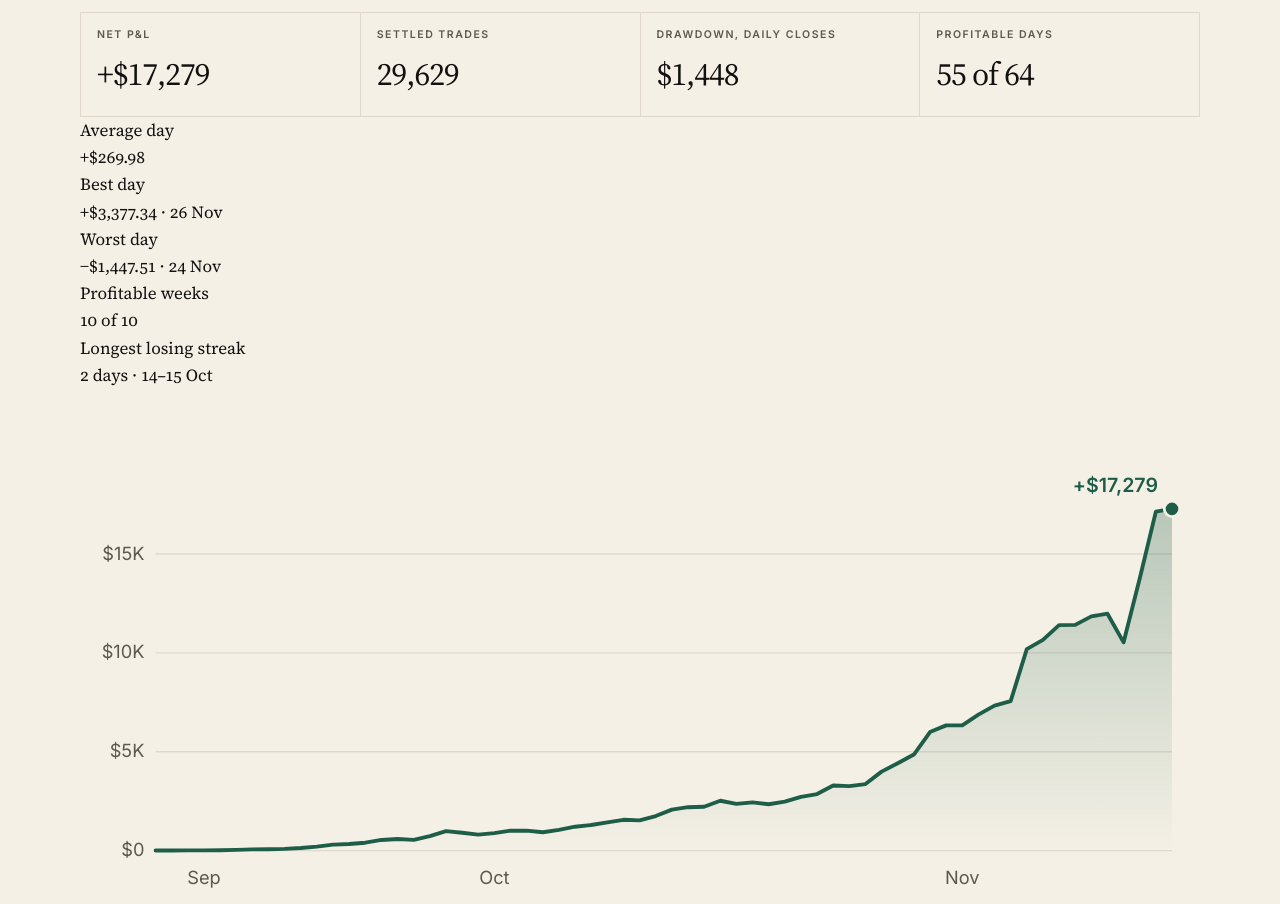
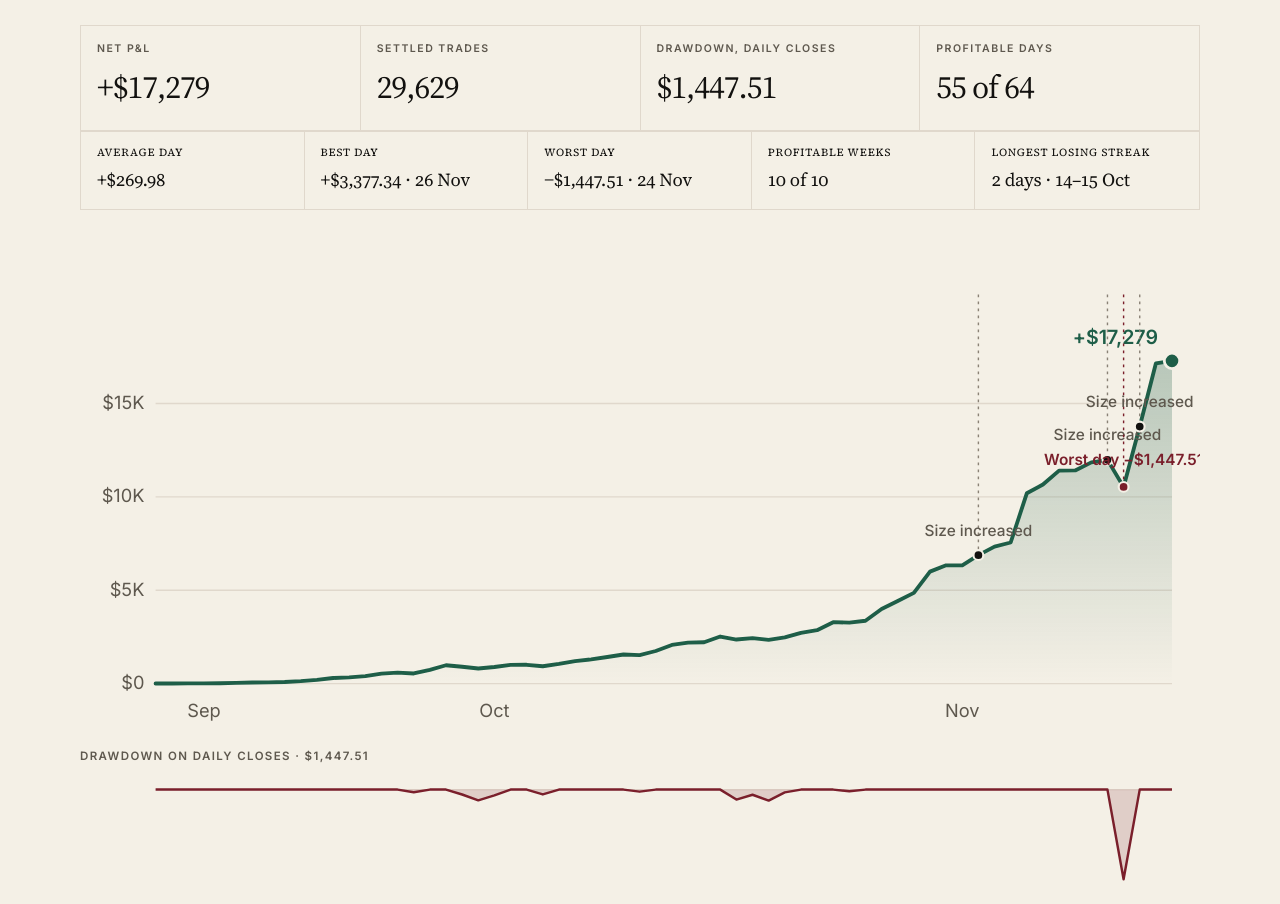
Before and after one commit to JakeLiuMe/JakeLiuMe.github.io, a plain HTML site: page index.html in a window 1280 px wide. Shown: the part 2079-2983 px from the top of the page. Drawn offline with Linux system fonts and the light colour scheme.

Commit message:
Move updated CSS/JS into assets

```diff
--- a/assets/site.css
+++ b/assets/site.css
@@ -846,6 +846,31 @@ sup.fn a {
   color: var(--cream);
   border-color: var(--ink);
 }
+
+.desk {
+  display: grid;
+  grid-template-columns: repeat(5, 1fr);
+  gap: 0;
+  margin: 0 0 1.25rem;
+  border: 1px solid var(--line);
+}
+.desk div { padding: 0.8rem 1rem 0.9rem; border-right: 1px solid var(--line); }
+.desk div:last-child { border-right: 0; }
+.desk dt {
+  font-size: 0.68rem;
+  letter-spacing: 0.08em;
+  text-transform: uppercase;
+  color: var(--mute);
+  margin: 0 0 0.2rem;
+}
+.desk dd {
+  margin: 0;
+  font-family: "Source Serif 4", "Source Serif Pro", serif;
+  font-size: 1.15rem;
+  letter-spacing: -0.01em;
+}
+.performance .section__title { margin-bottom: 0.85rem; }
+
 .chart-note {
   margin-top: 0.85rem;
   max-width: 42rem;
@@ -866,6 +891,7 @@ sup.fn a {
   color: var(--muted);
 }
 .chart { width: 100%; touch-action: pan-y; }
+.chart[data-equity] { touch-action: none; }
 .chart:focus-visible { outline: 2px solid var(--oxblood); outline-offset: 3px; }
 .chart svg { display: block; width: 100%; height: auto; }
 .chart--under { margin-top: 0.15rem; }
@@ -918,6 +944,10 @@ sup.fn a {
 .perf-table .is-up { color: #1E5E48; }
 @media (max-width: 640px) {
   .perf-head { flex-direction: column; align-items: flex-start; }
+  .desk { grid-template-columns: 1fr 1fr; }
+  .desk div { border-bottom: 1px solid var(--line); }
+  .desk div:nth-child(2n) { border-right: 0; }
+
   .strip { grid-template-columns: 1fr 1fr; }
 }
 .diagram { margin-top: 2.5rem; }
--- a/assets/site.js
+++ b/assets/site.js
@@ -173,11 +173,11 @@
     root.querySelector("[data-strip]").replaceChildren(
       stat("Net P&L", money(net)),
       stat("Settled trades", trades.toLocaleString("en-US")),
-      stat("Drawdown, daily closes", plainMoney(maxDd)),
+      stat("Drawdown, daily closes", moneyExact(maxDd).replace(/^\+/, "")),
       stat("Profitable days", upDays + " of " + series.length),
     );
     const underLabel = root.querySelector("[data-under-label]");
-    if (underLabel) underLabel.textContent = "Drawdown on daily closes · " + plainMoney(maxDd);
+    if (underLabel) underLabel.textContent = "Drawdown on daily closes · " + moneyExact(maxDd).replace(/^\+/, "");
     const frame = frameOf(points);
     const equityHost = root.querySelector("[data-equity]");
     const tip = root.querySelector("[data-tip]");
@@ -186,7 +186,7 @@
     root.querySelector("[data-weekly]").replaceChildren(weeklySvg(weeks, frame, tip, root));
     bindCrosshair(equityHost, points, frame, tip, root);
     const fullNet = withEquity(full)[full.length - 1].cum;
-    equityHost.setAttribute("aria-label", "Cumulative net P&L " + money(net) + " from " + pretty(points[0].date) + " to " + pretty(points[points.length - 1].date) + ". Drawdown on daily closes " + plainMoney(maxDd) + ". Full-window trade-level drawdown " + plainMoney(2462) + ". Full-window net " + money(fullNet) + ".");
+    equityHost.setAttribute("aria-label", "Cumulative net P&L " + money(net) + " from " + pretty(points[0].date) + " to " + pretty(points[points.length - 1].date) + ". Drawdown on daily closes " + moneyExact(maxDd).replace(/^\+/, "") + ". Full-window trade-level drawdown " + moneyExact(TRADE_DD).replace(/^\+/, "") + ". Full-window net " + money(fullNet) + ".");
     armDraw(root.querySelector("[data-equity] svg"));
   }
 
@@ -200,6 +200,13 @@
     return wrap;
   }
 
+  const TRADE_DD = 2462.07;
+  const MARKS = [
+    { date: "2026-11-15", label: "Size increased", kind: "size" },
+    { date: "2026-11-23", label: "Size increased", kind: "size" },
+    { date: "2026-11-24", label: "Worst day −$1,447.51", kind: "dip" },
+    { date: "2026-11-25", label: "Size increased", kind: "size" }
+  ];
   const NS = "http://www.w3.org/2000/svg";
   let gradSeq = 0;
 
@@ -207,7 +214,7 @@
     const compact = window.matchMedia("(max-width: 700px)").matches;
     const width = compact ? 480 : 800;
     const height = compact ? 300 : 360;
-    const pad = compact ? { l: 64, r: 14, t: 42, b: 40 } : { l: 54, r: 20, t: 36, b: 36 };
+    const pad = compact ? { l: 64, r: 14, t: 56, b: 40 } : { l: 54, r: 20, t: 52, b: 36 };
     const font = compact ? 18 : 13;
     const hi = Math.max(...points.map((p) => p.cum), 0);
     const lo = Math.min(0, ...points.map((p) => p.cum));
@@ -275,6 +282,19 @@
     const endLabel = el("text", { x: lx - 10, y: Math.max(frame.font + 4, ly - 12), "text-anchor": "end", fill: "#1E5E48", "font-family": "Inter, sans-serif", "font-size": frame.font + 1, "font-weight": "600" });
     endLabel.textContent = money(last.cum);
     svg.append(endLabel);
+    const byDate = new Map(points.map((point) => [point.date, point]));
+    MARKS.forEach((mark) => {
+      const point = byDate.get(mark.date);
+      if (!point) return;
+      const mx = xOf(point.date);
+      const my = yOf(point.cum);
+      const dip = mark.kind === "dip";
+      svg.append(el("line", { x1: mx, x2: mx, y1: pad.t - 6, y2: my, stroke: dip ? "#7A1F2B" : "#8A8276", "stroke-dasharray": "2 3", "stroke-width": "1", "pointer-events": "none" }));
+      svg.append(el("circle", { cx: mx, cy: my, r: "3.5", fill: dip ? "#7A1F2B" : "#12110F", stroke: "#F4F0E6", "stroke-width": "1.5", "pointer-events": "none" }));
+      const lab = el("text", { x: mx, y: Math.max(frame.font + 2, my - (dip ? 16 : 14)), "text-anchor": "middle", fill: dip ? "#7A1F2B" : "#5E584E", "font-family": "Inter, sans-serif", "font-size": Math.max(9, frame.font - 2), "font-weight": dip ? "600" : "500" });
+      lab.textContent = mark.label;
+      svg.append(lab);
+    });
     svg.dataset.maxDd = String(maxDd);
     const hair = el("line", { class: "crosshair", x1: 0, x2: 0, y1: pad.t, y2: height - pad.b, stroke: "#5E584E", "stroke-dasharray": "3 3", visibility: "hidden" });
     const dot = el("circle", { class: "crossdot", r: "4.5", fill: "#F4F0E6", stroke: "#1E5E48", "stroke-width": "2", visibility: "hidden" });
@@ -326,6 +346,21 @@
       rect.addEventListener("pointerleave", () => { tip.hidden = true; });
       rect.addEventListener("blur", () => { tip.hidden = true; });
       svg.append(rect);
+      const value = el("text", {
+        x: x + weekWidth / 2,
+        y: week.net_pnl_usd >= 0 ? y - 5 : y + h + 11,
+        "text-anchor": "middle",
+        fill: week.net_pnl_usd < 0 ? "#7A1F2B" : "#1E5E48",
+        "font-family": "Inter, sans-serif",
+        "font-size": frame.font > 16 ? 11 : 10,
+        "font-weight": "600",
+      });
+      const abs = Math.abs(week.net_pnl_usd);
+      const short = abs >= 1000
+        ? (week.net_pnl_usd < 0 ? "−" : "+") + "$" + (abs / 1000).toFixed(abs >= 10000 ? 1 : 1) + "K"
+        : (week.net_pnl_usd < 0 ? "−" : "+") + "$" + Math.round(abs);
+      value.textContent = short;
+      svg.append(value);
     }
     return svg;
   }
@@ -362,11 +397,20 @@
       const text = pretty(point.date) + "\nDaily " + moneyExact(point.net_pnl_usd) + "\nCumulative " + moneyExact(point.cum);
       placeTip(tip, root, svg, text, (x / frame.width) * box.width, (y / frame.height) * box.height);
     };
+    host.style.touchAction = "none";
     host.addEventListener("pointermove", (event) => {
-      if (event.pointerType === "touch") return;
       show(event.clientX);
     });
-    host.addEventListener("pointerdown", (event) => show(event.clientX));
+    host.addEventListener("pointerdown", (event) => {
+      if (host.setPointerCapture) host.setPointerCapture(event.pointerId);
+      show(event.clientX);
+    });
+    host.addEventListener("pointerup", (event) => {
+      if (event.pointerType !== "mouse") return;
+      hair.setAttribute("visibility", "hidden");
+      dot.setAttribute("visibility", "hidden");
+      tip.hidden = true;
+    });
     host.addEventListener("pointerleave", (event) => {
       if (event.pointerType && event.pointerType !== "mouse") return;
       hair.setAttribute("visibility", "hidden");
```
